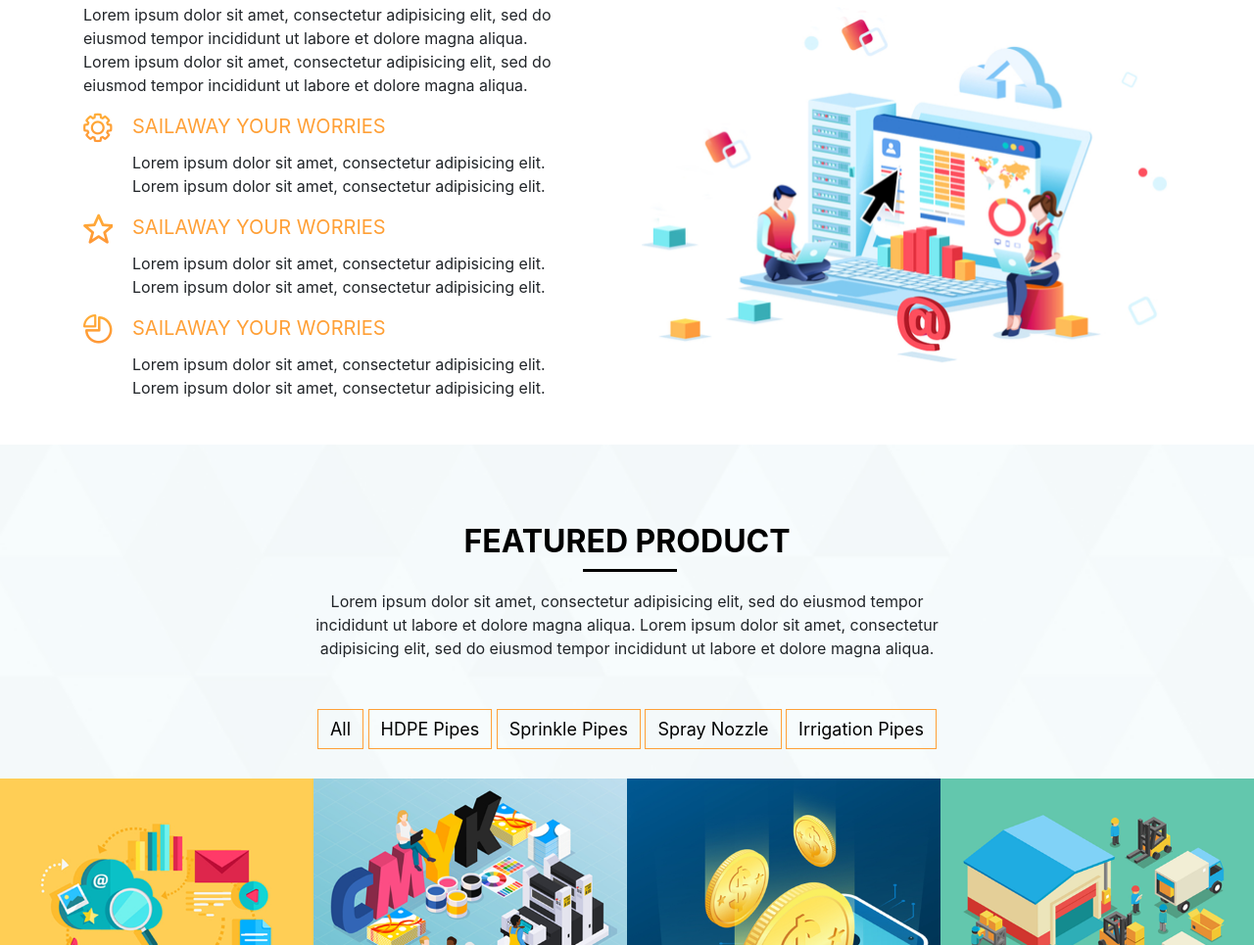
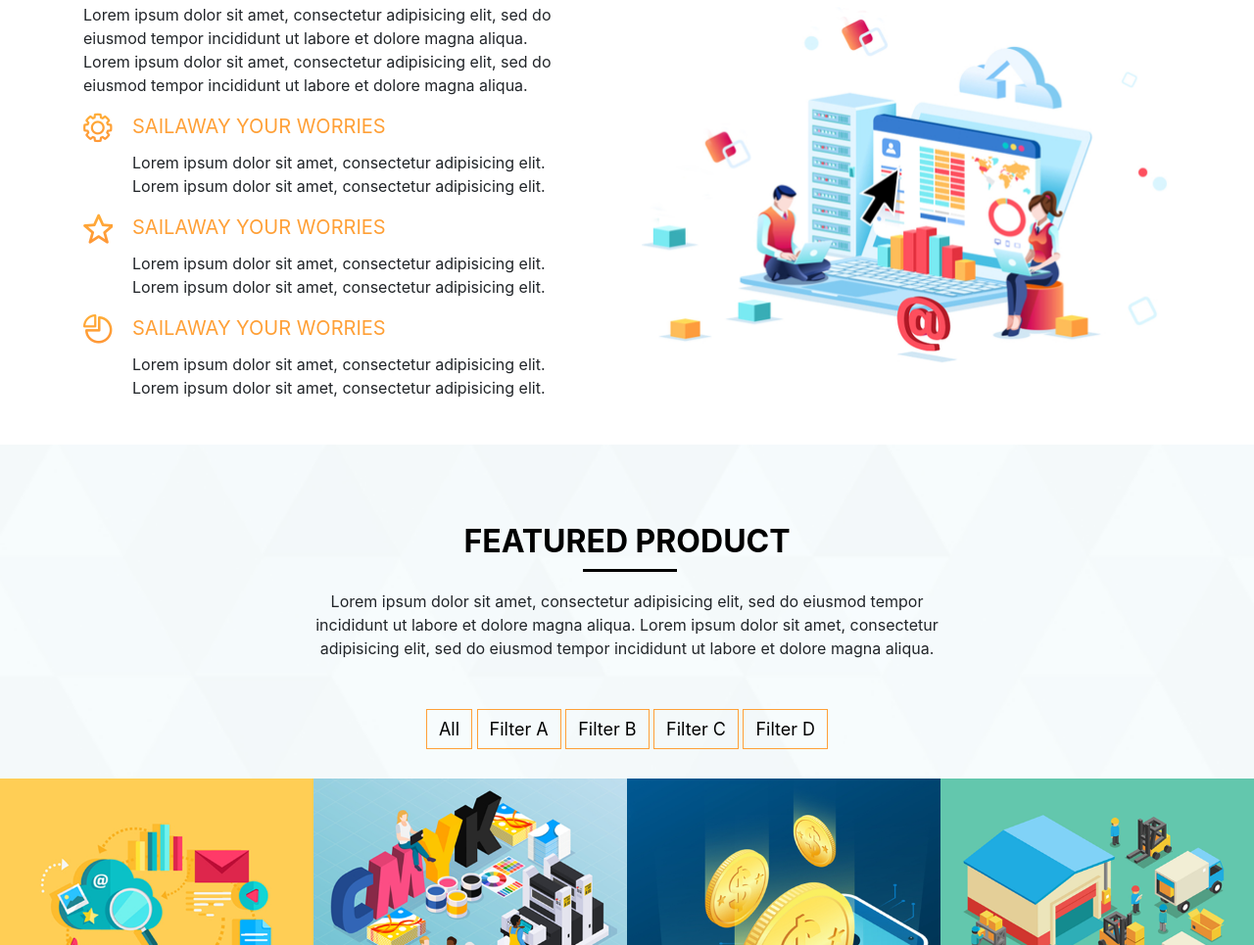
Before and after one commit to BhalliBhai/technology.github.io, a plain HTML site: page index.html in a window 1280 px wide. Shown: the part 3201-4166 px from the top of the page at 98% size. Drawn offline with nearby package versions, Linux system fonts and the light colour scheme.

Commit message:
Update index.html

```diff
--- a/index.html
+++ b/index.html
@@ -382,10 +382,10 @@
 
         <div class="text-center">
             <button class="btn btn-default filter-button" data-filter="all">All</button>
-            <button class="btn btn-default filter-button" data-filter="hdpe">HDPE Pipes</button>
-            <button class="btn btn-default filter-button" data-filter="sprinkle">Sprinkle Pipes</button>
-            <button class="btn btn-default filter-button" data-filter="spray">Spray Nozzle</button>
-            <button class="btn btn-default filter-button" data-filter="irrigation">Irrigation Pipes</button>
+            <button class="btn btn-default filter-button" data-filter="hdpe">Filter A</button>
+            <button class="btn btn-default filter-button" data-filter="sprinkle">Filter B</button>
+            <button class="btn btn-default filter-button" data-filter="spray">Filter C</button>
+            <button class="btn btn-default filter-button" data-filter="irrigation">Filter D</button>
         </div>
 
 
```
